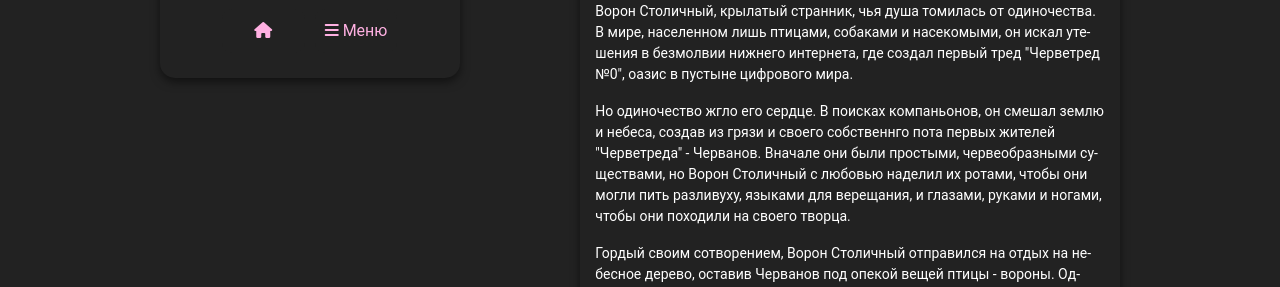
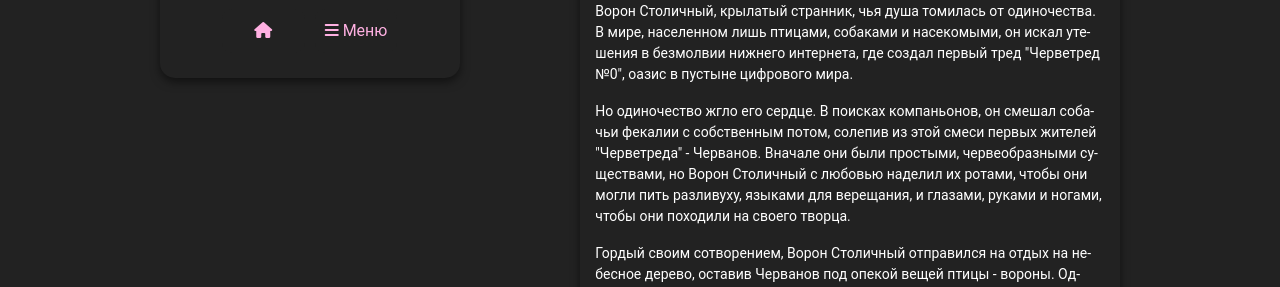
Before and after one commit to chervepedia/chervepedia.github.io, a Jekyll site: the page built from about.md, in a window 1280 px wide and 900 px high, scrolled down 1073 px. Shown: the part 276-563 px from the top of the window. Built offline with Jekyll 4.4.1, drawn with Linux system fonts in a browser that asks for light colours; comment, search, counter and statistics services are not loaded.

Commit message:
Update about.md

```diff
--- a/about.md
+++ b/about.md
@@ -32,7 +32,7 @@ except: "Черветред - это русофобский тред на два
 
         <p>В начале времен, когда мир был молод и пуст, от союза Дня и Ночи родился Ворон Столичный, крылатый странник, чья душа томилась от одиночества. В мире, населенном лишь птицами, собаками и насекомыми, он искал утешения в безмолвии нижнего интернета, где создал первый тред "Черветред №0", оазис в пустыне цифрового мира.</p>
 
-        <p>Но одиночество жгло его сердце. В поисках компаньонов, он смешал землю и небеса, создав из грязи и своего собственнго пота первых жителей "Черветреда" - Черванов. Вначале они были простыми, червеобразными существами, но Ворон Столичный с любовью наделил их ротами, чтобы они могли пить разливуху, языками для верещания, и глазами, руками и ногами, чтобы они походили на своего творца.</p>
+        <p>Но одиночество жгло его сердце. В поисках компаньонов, он смешал собачьи фекалии с собственным потом, солепив из этой смеси первых жителей "Черветреда" - Черванов. Вначале они были простыми, червеобразными существами, но Ворон Столичный с любовью наделил их ротами, чтобы они могли пить разливуху, языками для верещания, и глазами, руками и ногами, чтобы они походили на своего творца.</p>
 
         <p>Гордый своим сотворением, Ворон Столичный отправился на отдых на небесное дерево, оставив Черванов под опекой вещей птицы - вороны. Однако когда он вернулся, его глазам предстала ужасная картина: Черваны были покрыты вороньем помётом, и их души осквернены. В гневе Ворон Столичный вывернул черванов наизнанку, навсегда оставив их завистливыми, озлобленными и неразумными пидорашками.</p>
 
```
